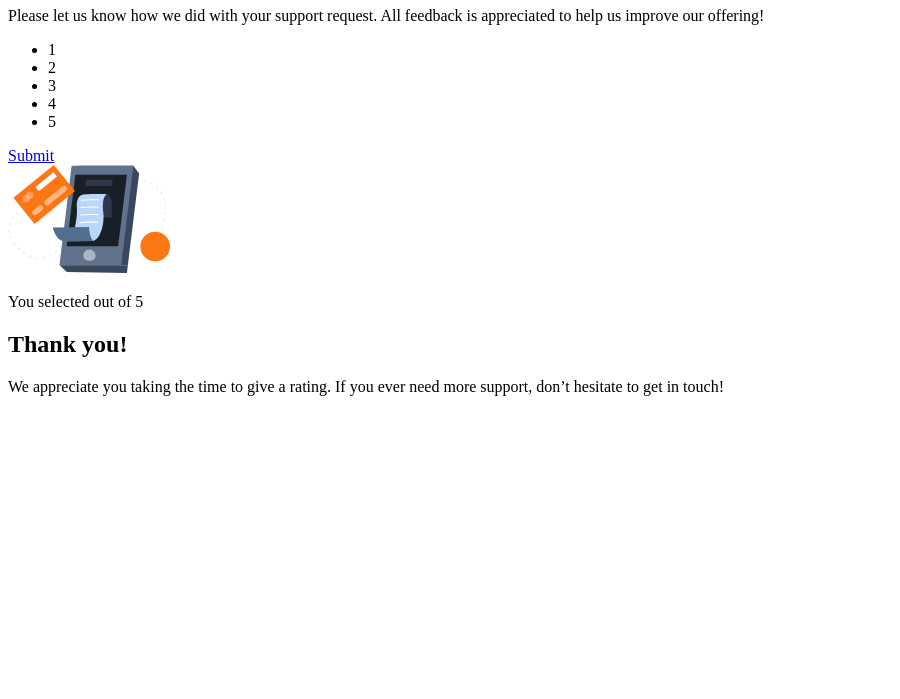
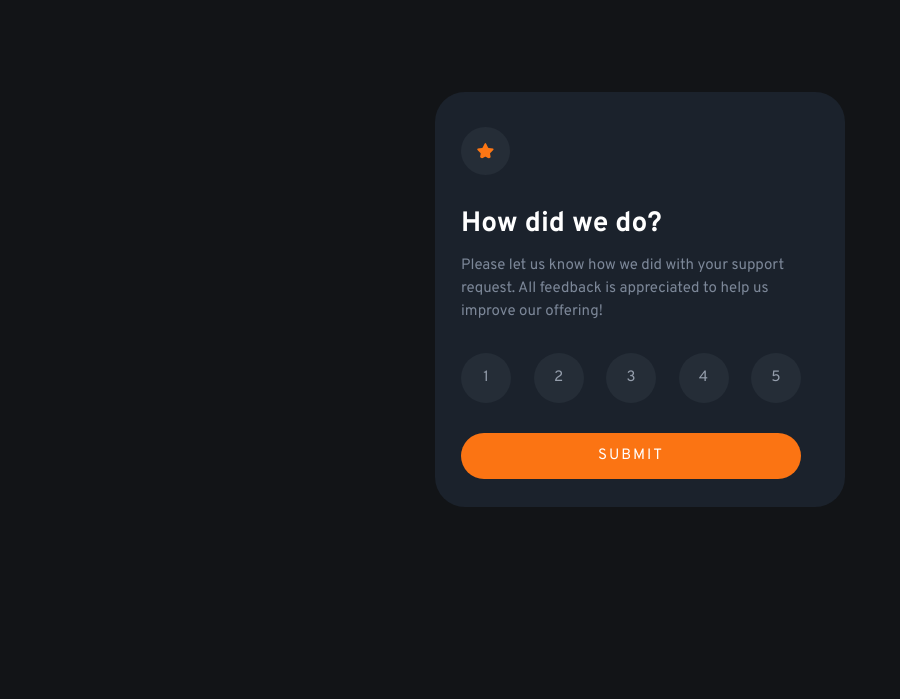
Before and after one commit to DarkPsycho0/interactive-rating-component, a plain HTML site: page index.html in a window 1280 px wide. Shown: the part 101-800 px from the top of the page, without its empty margins (0-900 px from the left). Drawn offline with Linux system fonts and the light colour scheme.

Commit message:
css pronto

```diff
--- a/index.html
+++ b/index.html
@@ -1,5 +1,6 @@
 <!DOCTYPE html>
 <html lang="en">
+
 <head>
     <meta charset="UTF-8">
     <meta http-equiv="X-UA-Compatible" content="IE=edge">
@@ -10,8 +11,10 @@
     <link rel="shortcut icon" href="./src/images/favicon-32x32.png" type="image/x-icon">
     <title>Frontend Mentor | Interactive rating component</title>
 </head>
+
 <body>
     <main class="container">
+        <div class="card1">
             <img src="./src/images/icon-star.svg" alt="star">
             <h1>How did we do?</h1>
             <p>Please let us know how we did with your support request. All feedback is appreciated
@@ -24,14 +27,18 @@
                 <li class="btn">5</li>
             </ul>
             <a href="#">Submit</a>
+        </div>
     </main>
-    <div class="thank-you">
+    <div class="thank-you hidden">
+        <div class="card2">
             <img src="./src/images/illustration-thank-you.svg" alt="thank you">
-        <p>You selected <span></span> out of 5</p>
+            <p class="selected">You selected <span>4</span> out of 5</p>
             <h2>Thank you!</h1>
-        <p>We appreciate you taking the time to give a rating. If you ever need more support,
+                <p class="description">We appreciate you taking the time to give a rating. If you ever need more support,
                     don’t hesitate to get in touch!</p>
+        </div>
     </div>
     <script src="./src/js/index.js"></script>
 </body>
+
 </html>
--- a/src/css/reset.css
+++ b/src/css/reset.css
@@ -0,0 +1,12 @@
+*{
+    margin: 0;
+    padding: 0;
+    box-sizing: border-box;
+}
+li{
+    list-style: none;
+}
+a{
+    text-decoration: none;
+    color: inherit;
+}
--- a/src/css/style.css
+++ b/src/css/style.css
@@ -0,0 +1,122 @@
+@import url('https://fonts.googleapis.com/css2?family=Overpass:wght@400;700&display=swap');
+body{
+    font-family: 'Overpass', sans-serif;
+    font-size: 15px;
+    background-color: hsl(216, 12%, 8%);
+}
+.container, .thank-you{
+    display: flex;
+    flex-direction: column;
+    justify-content: center;
+    align-items: center;
+    height: 100vh;
+    max-width: 1440px;
+    margin: 0 auto;
+}
+.card1, .card2{
+    height: 415px;
+    width: 410px;
+    padding: 35px 26px;
+    border-radius: 30px;
+    background-color: hsl(215, 23%, 14%);
+}
+.card1 img{
+    background-color: hsl(213, 19%, 18%);
+    padding: 16px;
+    border-radius: 50%;
+    margin-bottom: 25px;
+}
+.card1 h1{
+    color: #ffffff;
+    font-size: 28px;
+    margin-bottom: 12px;
+}
+.card1 p{
+    color: hsl(216, 12%, 54%);
+    line-height: 23px;
+    margin-bottom: 30px;
+}
+.card1 ul{
+    display: flex;
+    justify-content: space-between;
+    width: 340px;
+}
+.card1 .btn{
+    display: flex;
+    justify-content: center;
+    align-items: center;
+    color: hsl(217, 12%, 63%);
+    height: 50px;
+    width: 50px;
+    padding: 15px;
+    background-color: hsl(213, 19%, 18%);
+    border-radius: 100%;
+    margin-bottom: 30px;
+    cursor: pointer;
+    transition: 0.3s ease-in-out;
+}
+.card1 .btn:hover{
+    background-color: hsl(25, 97%, 53%);
+    color: #ffffff;
+}
+.btn.select{
+    background-color: hsl(217, 12%, 63%);
+    color: #ffffff;
+}
+.card1 a{
+    display: flex;
+    justify-content: center;
+    align-items: center;
+    text-align: center;
+    color: #ffffff;
+    cursor: pointer;
+    text-transform: uppercase;
+    letter-spacing: 2px;
+    width: 340px;
+    height: 46px;
+    border-radius: 50px;
+    background-color: hsl(25, 97%, 53%);
+    transition: 0.3s ease-in-out;
+}
+.card1 a:hover{
+    background-color: #ffffff;
+    color: hsl(25, 97%, 53%);
+}
+.card2{
+    display: flex;
+    flex-direction: column;
+    align-items: center;
+}
+.card2 img{
+    width: 162px;
+    height: 108px;
+    margin-bottom: 40px;
+}
+.card2 .selected{
+    display: flex;
+    justify-content: center;
+    align-items: center;
+    background-color: hsl(213, 19%, 18%);
+    color: hsl(25, 97%, 53%);
+    border-radius: 20px;
+    width: 200px;
+    padding: 5px;
+    margin-bottom: 30px;
+}
+span{
+    margin: 4px;
+}
+.card2 h2{
+    color: #ffffff;
+    font-size: 30px;
+    margin-bottom: 10px;
+}
+.card2 .description{
+    color: hsl(216, 12%, 54%);
+    font-size: 16px;
+    line-height: 23px;
+    text-align: center;
+}
+.hidden{
+    display: none;
+}
```
Lines whose indentation alone changed are shown as unchanged.
